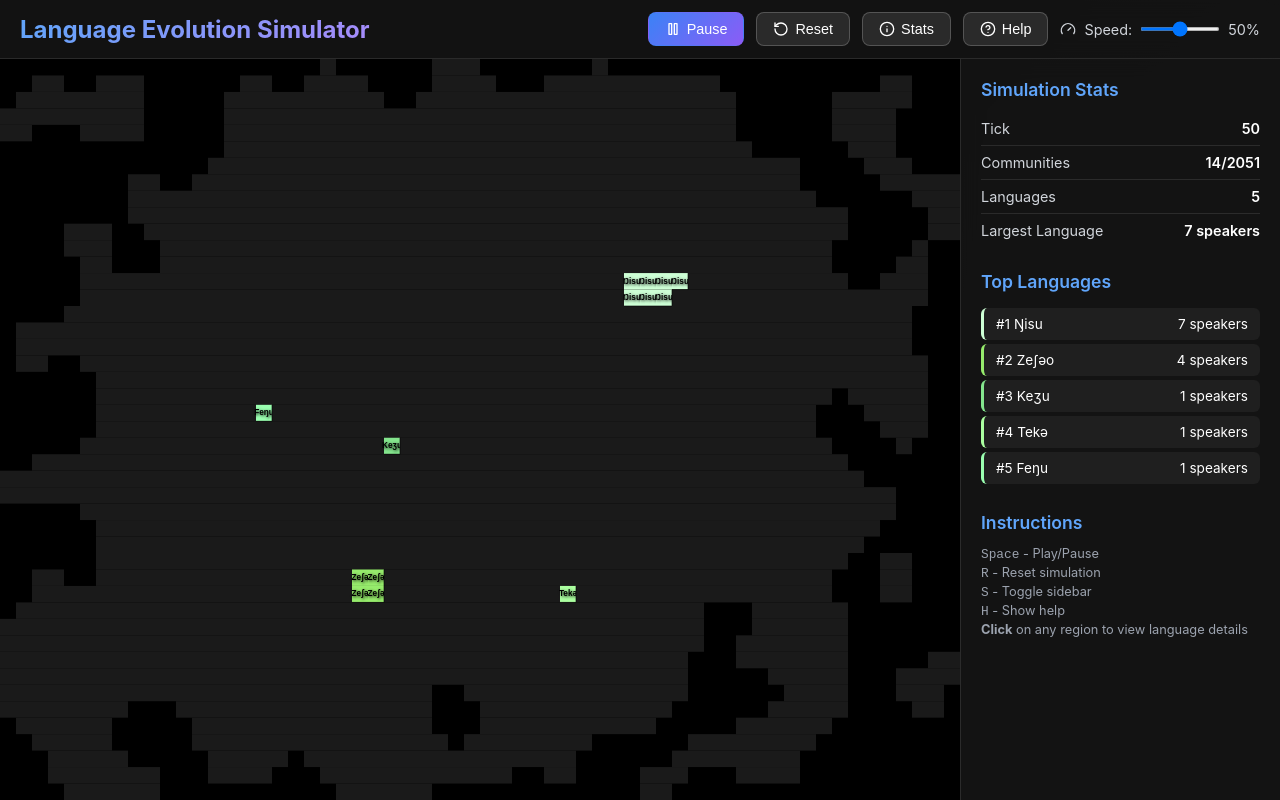
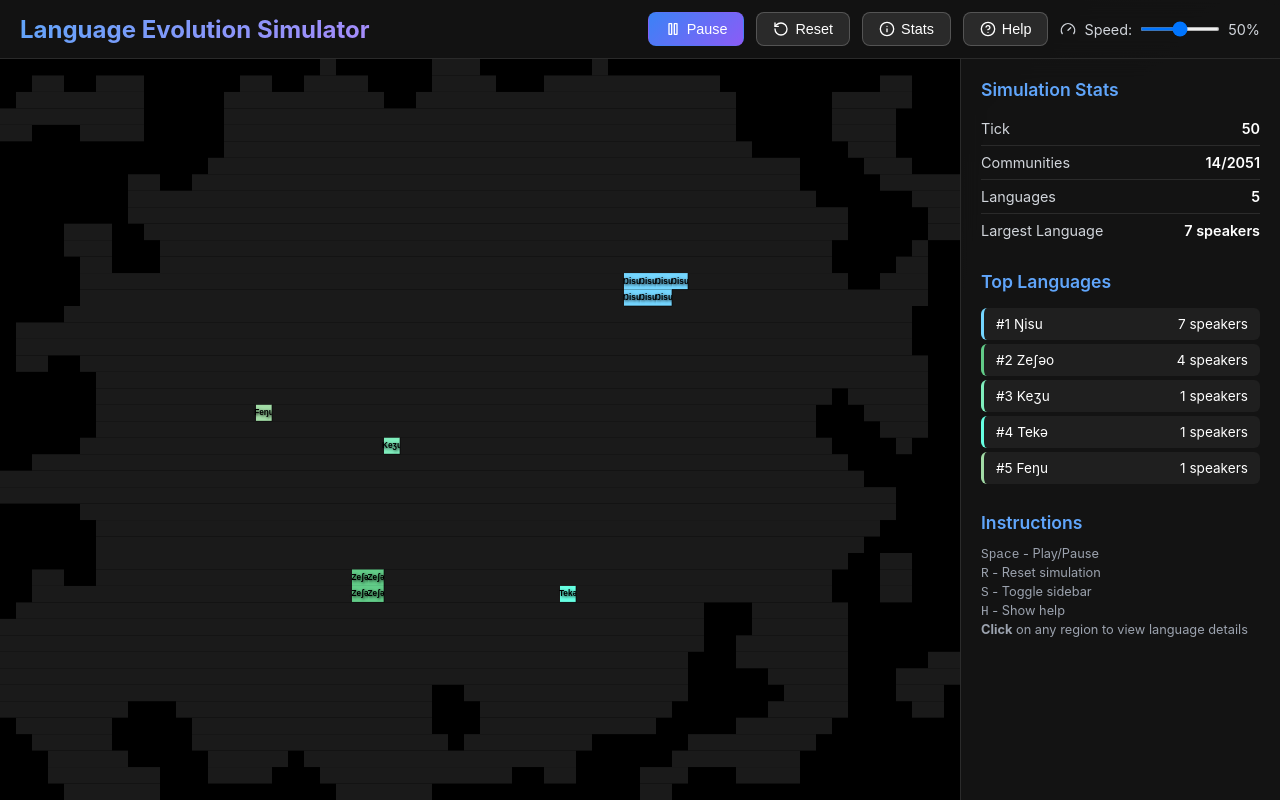
Before and after one commit to pariothan/lang-history-sim, a React (Vite) app: page / in a window 1280 px wide. Built offline with nearby package versions, Linux system fonts and the light colour scheme.

Commit message:
Redesign Color System for Full Spectrum

```diff
--- a/src/visualization/CanvasRenderer.ts
+++ b/src/visualization/CanvasRenderer.ts
@@ -194,141 +194,60 @@ export class CanvasRenderer {
   getLanguageColor(language: Language | undefined): string {
     if (!language) return '#333333';
 
-    // Create a stable key based on the language's phoneme inventory
-    const colorKey = this.getLanguageColorKey(language);
-
-    if (this.colorCache.has(colorKey)) {
-      return this.colorCache.get(colorKey)!;
+    // Use language ID for stable caching
+    if (this.stableColorCache.has(language.id)) {
+      return this.stableColorCache.get(language.id)!;
     }
 
-    // Generate color based on phoneme inventory
     const color = this.generateLanguageColor(language);
-    this.colorCache.set(colorKey, color);
+    this.stableColorCache.set(language.id, color);
     return color;
   }
 
-  private getLanguageColorKey(language: Language): string {
-    // Create a stable key from the language's phoneme inventory
-    const sortedPhonemes = Array.from(language.phonemeInventory).sort();
-    return sortedPhonemes.join('|');
+  private generateLanguageColor(language: Language): string {
+    // Create a deterministic but diverse color based on language characteristics
+    const seed = this.createLanguageSeed(language);
+    return this.generateColorFromSeed(seed);
   }
 
-  private generateLanguageColor(language: Language): string {
-    const sortedPhonemes = Array.from(language.phonemeInventory).sort();
-    if (sortedPhonemes.length === 0) return '#666666';
+  private createLanguageSeed(language: Language): number {
+    // Create a stable seed from language characteristics
+    const phonemes = Array.from(language.phonemeInventory).sort();
+    const phonemeString = phonemes.join('');
 
-    // Calculate feature vector for the entire phoneme inventory
-    let totalFeatures = new Array(FEATURE_NAMES.length).fill(0);
-    let phonemeCount = 0;
+    // Add language ID for uniqueness
+    const seedString = `${phonemeString}_${language.id}_${language.generation}`;
 
-    for (const phoneme of sortedPhonemes) {
-      if (phoneme in PHONEMES) {
-        const features = PHONEMES[phoneme];
-        for (let i = 0; i < FEATURE_NAMES.length; i++) {
-          const featureName = FEATURE_NAMES[i] as keyof typeof features;
-          totalFeatures[i] += features[featureName];
-        }
-        phonemeCount++;
-      }
-    }
-
-    if (phonemeCount === 0) return '#666666';
-
-    // Average the features
-    for (let i = 0; i < totalFeatures.length; i++) {
-      totalFeatures[i] /= phonemeCount;
-    }
-
-    // Add language-specific variation based on inventory composition
-    const inventoryHash = this.hashString(sortedPhonemes.join(''));
-    const variation = [
-      Math.sin(inventoryHash * 0.1) * 0.3,
-      Math.sin(inventoryHash * 0.13) * 0.3,
-      Math.sin(inventoryHash * 0.17) * 0.3
-    ];
-
-    // Project to RGB with normalization
-    let r = this.dotProduct(totalFeatures, RGB_PROJECTION[0]) + variation[0];
-    let g = this.dotProduct(totalFeatures, RGB_PROJECTION[1]) + variation[1];
-    let b = this.dotProduct(totalFeatures, RGB_PROJECTION[2]) + variation[2];
-
-    // Normalize to use full spectrum
-    const normalizeColor = (value: number): number => {
-      // Use sigmoid function to spread values across full range
-      const sigmoid = 1 / (1 + Math.exp(-value * 2));
-      // Map from [0,1] to [30,255] to avoid too dark colors
-      return Math.floor(30 + sigmoid * 225);
-    };
-
-    const R = normalizeColor(r);
-    const G = normalizeColor(g);
-    const B = normalizeColor(b);
-
-    // Ensure minimum contrast between RGB components
-    const maxComponent = Math.max(R, G, B);
-    const minComponent = Math.min(R, G, B);
-
-    if (maxComponent - minComponent < 60) {
-      // Boost the dominant component to increase color saturation
-      const boostFactor = 1.3;
-      if (R === maxComponent) {
-        return `rgb(${Math.min(255, Math.floor(R * boostFactor))}, ${G}, ${B})`;
-      } else if (G === maxComponent) {
-        return `rgb(${R}, ${Math.min(255, Math.floor(G * boostFactor))}, ${B})`;
-      } else {
-        return `rgb(${R}, ${G}, ${Math.min(255, Math.floor(B * boostFactor))})`;
-      }
-    }
-
-    return `rgb(${R}, ${G}, ${B})`;
-  }
-
-  private hashString(str: string): number {
+    // Create hash
     let hash = 0;
-    for (let i = 0; i < str.length; i++) {
-      const char = str.charCodeAt(i);
+    for (let i = 0; i < seedString.length; i++) {
+      const char = seedString.charCodeAt(i);
       hash = ((hash << 5) - hash) + char;
-      hash = hash & hash; // Convert to 32-bit integer
+      hash = hash & hash;
     }
     return Math.abs(hash);
   }
-  private wordToColor(word: string): string {
-    if (!word) return '#666666';
 
-    const phonemes = Array.from(word);
-    let r = 0, g = 0, b = 0;
-    let count = 0;
+  private generateColorFromSeed(seed: number): string {
+    // Use multiple hash functions to generate RGB values
+    const r = this.hashToRange(seed * 1.1, 80, 255);
+    const g = this.hashToRange(seed * 2.3, 80, 255);
+    const b = this.hashToRange(seed * 3.7, 80, 255);
 
-    for (const phoneme of phonemes) {
-      if (!(phoneme in PHONEMES)) continue;
+    // Ensure colors are vibrant by boosting the dominant component
+    const max = Math.max(r, g, b);
+    const boostedR = r === max ? Math.min(255, r * 1.2) : r;
+    const boostedG = g === max ? Math.min(255, g * 1.2) : g;
+    const boostedB = b === max ? Math.min(255, b * 1.2) : b;
 
-      const features = PHONEMES[phoneme];
-      const featureVector = FEATURE_NAMES.map(name => features[name as keyof typeof features]);
+    return `rgb(${Math.floor(boostedR)}, ${Math.floor(boostedG)}, ${Math.floor(boostedB)})`;
+  }
 
-      r += this.dotProduct(featureVector, RGB_PROJECTION[0]);
-      g += this.dotProduct(featureVector, RGB_PROJECTION[1]);
-      b += this.dotProduct(featureVector, RGB_PROJECTION[2]);
-      count++;
-    }
-
-    if (count === 0) return '#666666';
-
-    r /= count;
-    g /= count;
-    b /= count;
-
-    // Squash to [0, 255] range
-    const squash = (x: number): number => {
-      x = Math.tanh(0.6 * x);
-      x = 0.5 + 0.47 * x;
-      return Math.max(0, Math.min(255, Math.floor(x * 255)));
-    };
-
-    const R = squash(r);
-    const G = squash(g);
-    const B = squash(b);
-
-    return `rgb(${R}, ${G}, ${B})`;
+  private hashToRange(seed: number, min: number, max: number): number {
+    // Create a pseudo-random number in range [min, max] from seed
+    const hash = Math.sin(seed) * 10000;
+    const normalized = hash - Math.floor(hash);
+    return min + normalized * (max - min);
   }
 
   private dotProduct(a: number[], b: number[]): number {
```
